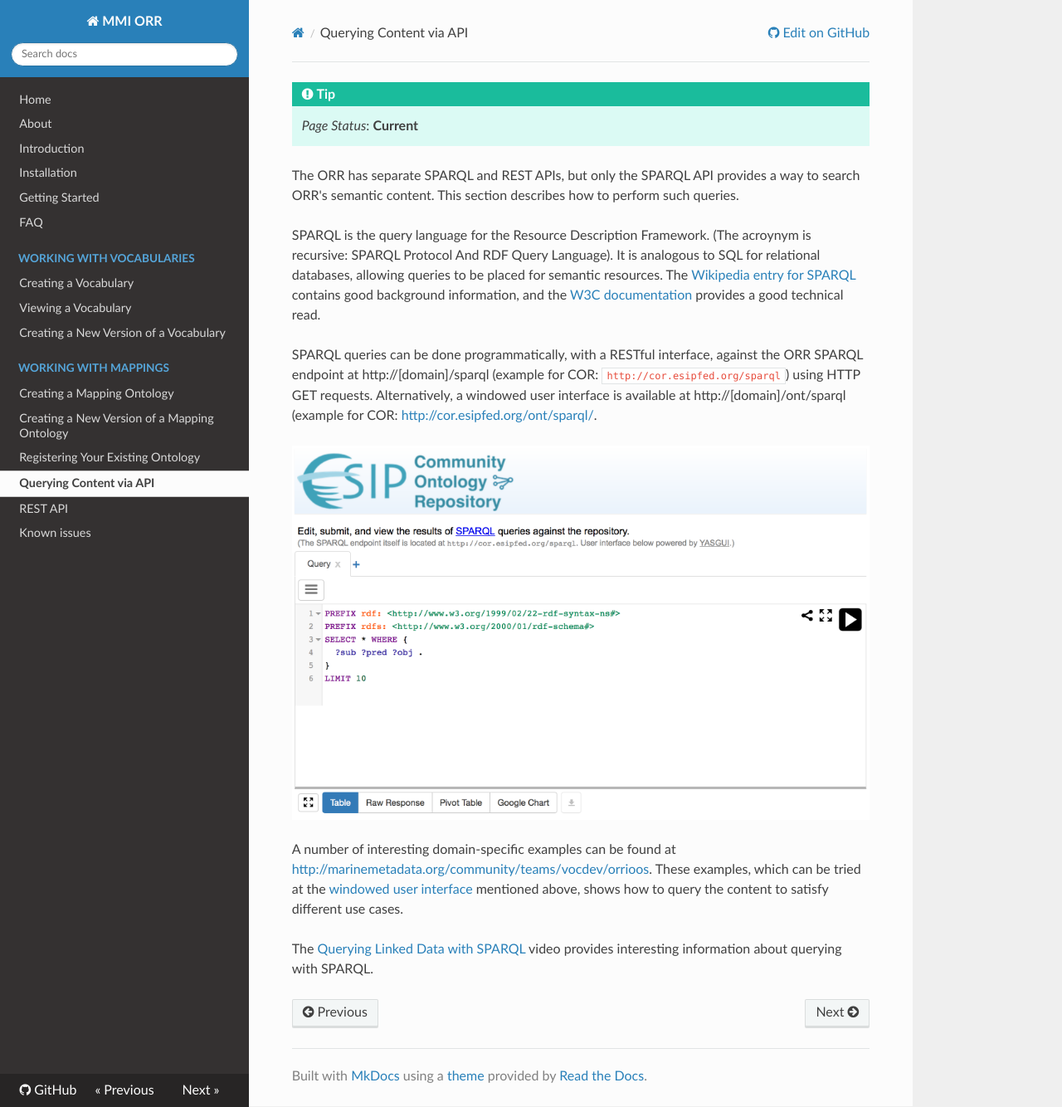
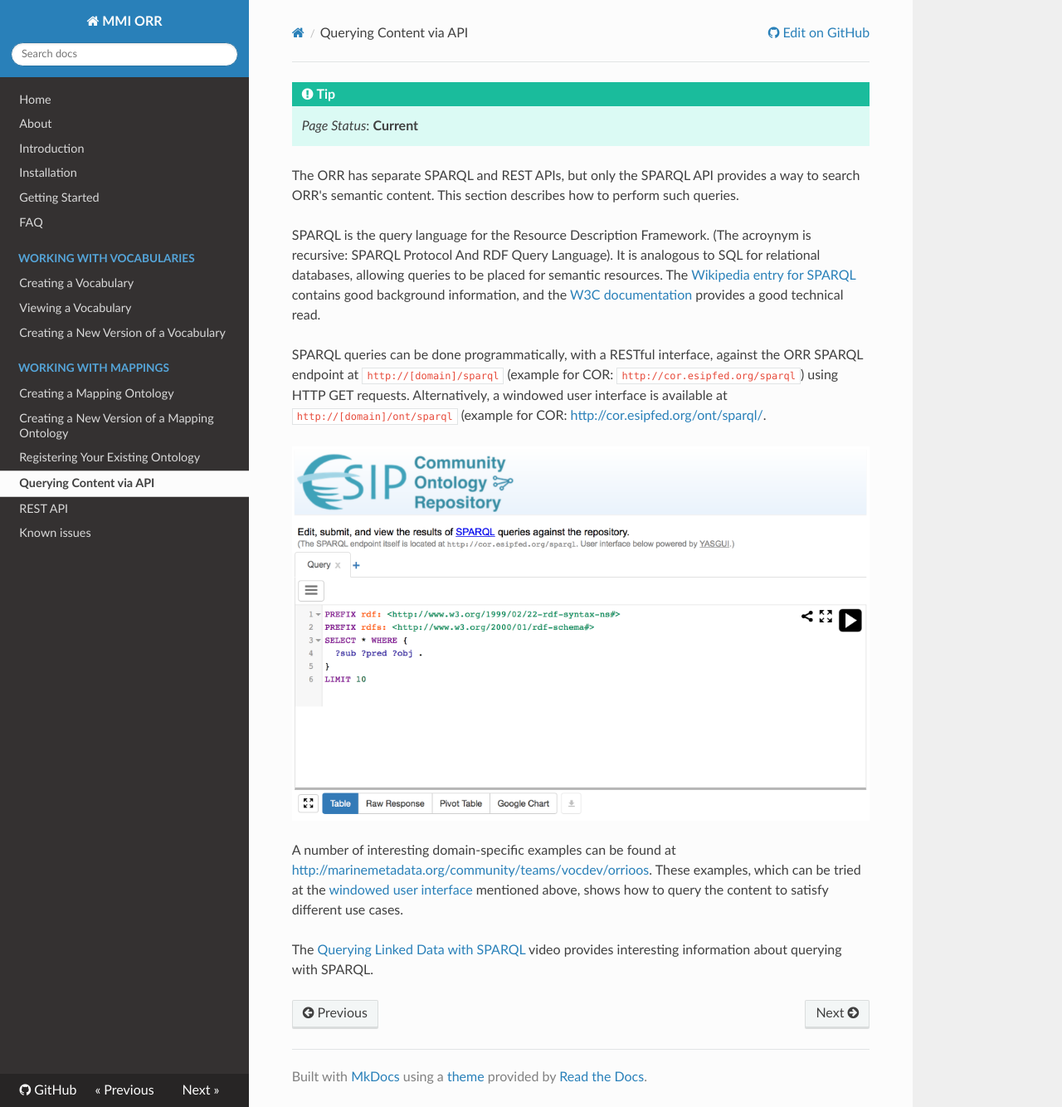
Before and after one commit to mmisw/mmiorr-docs, an MkDocs documentation site: the page built from docs/query.md, in a window 1280 px wide and 1334 px high. Shown: the whole window at 83% size. Built offline with MkDocs 1.6.1, drawn with Linux system fonts in a browser that asks for light colours; nearby versions of some CDN libraries; old or Windows-style settings are respelled for this version of MkDocs.

Commit message:
cleaning up URIs

```diff
--- a/docs/query.md
+++ b/docs/query.md
@@ -10,8 +10,8 @@ The [Wikipedia entry for SPARQL](http://en.wikipedia.org/wiki/SPARQL) contains g
 and the [W3C documentation](http://www.w3.org/TR/sparql11-overview/) provides a good technical read.
 
 SPARQL queries can be done programmatically, with a RESTful interface, against the ORR SPARQL endpoint at
-http://[domain]/sparql (example for COR: `http://cor.esipfed.org/sparql`) using HTTP GET requests.
-Alternatively, a windowed user interface is available at http://[domain]/ont/sparql (example for COR: [http://cor.esipfed.org/ont/sparql/](http://cor.esipfed.org/ont/sparql/).
+`http://[domain]/sparql` (example for COR: `http://cor.esipfed.org/sparql`) using HTTP GET requests.
+Alternatively, a windowed user interface is available at `http://[domain]/ont/sparql` (example for COR: [http://cor.esipfed.org/ont/sparql/](http://cor.esipfed.org/ont/sparql/).
 
 ![SPARQL search page](img/cor/cor-sparql-search-page-20160828.png)
 
```
